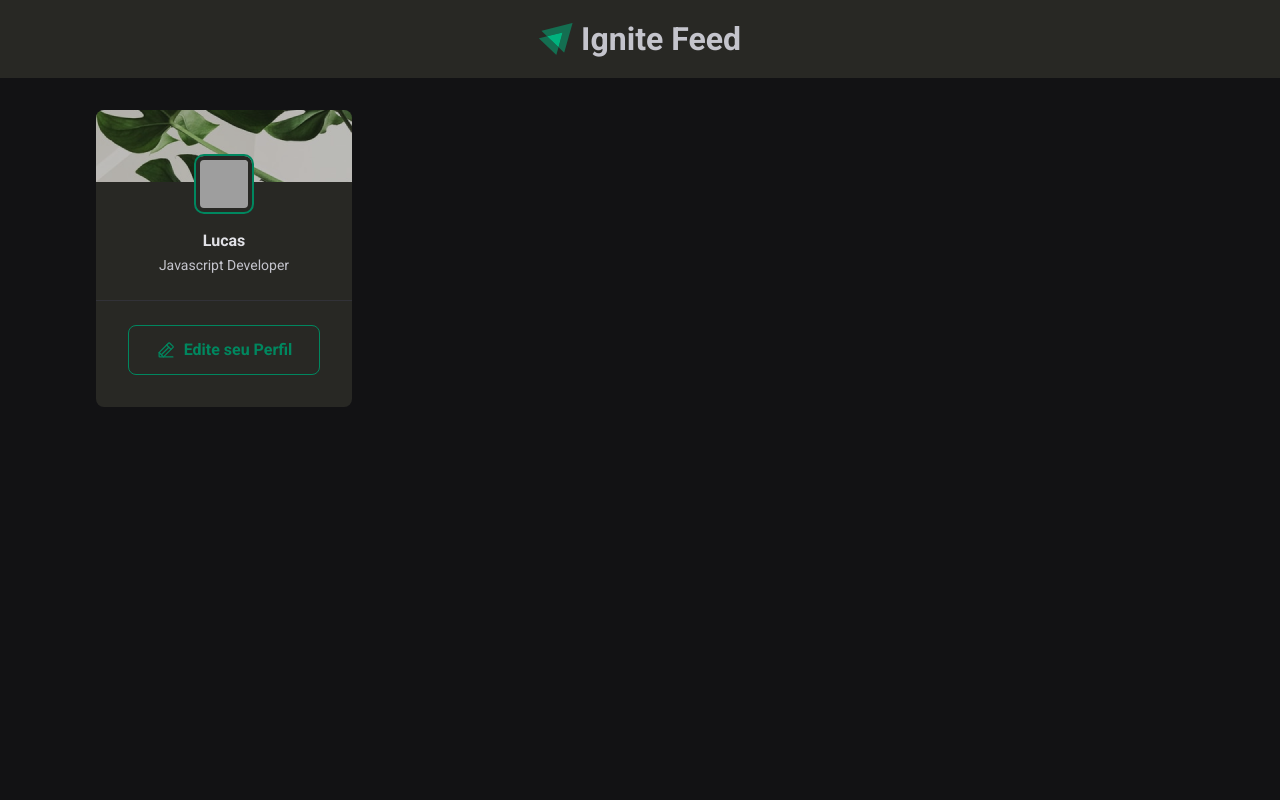
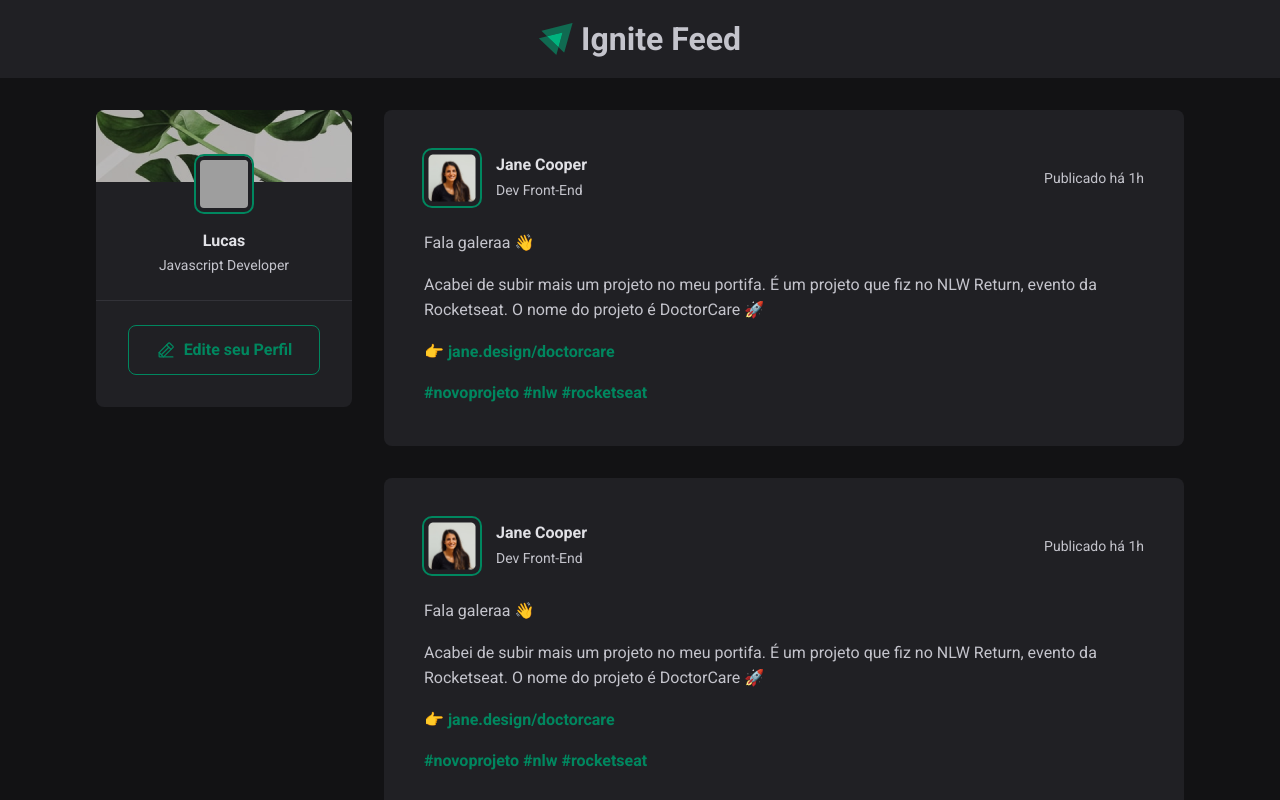
Before and after one commit to lucaswanderosck/ignite-feed, a React (Vite) app: page / in a window 1280 px wide. Shown: the top 800 px of the page. Built offline with nearby package versions, Linux system fonts and the light colour scheme; grey boxes are pictures that could not be loaded.

Commit message:
Add Post component and styles

```diff
--- a/src/App.jsx
+++ b/src/App.jsx
@@ -1,5 +1,6 @@
 import styles from "./App.module.css";
 import { Header } from "./components/Header";
+import { Post } from "./components/Post";
 import { Sidebar } from "./components/Sidebar";
 
 export const App = () => {
@@ -8,7 +9,11 @@
       <Header />
       <div className={styles.wrapper}>
         <Sidebar />
-        <main></main>
+        <main>
+          <Post />
+          <Post />
+          <Post />
+        </main>
       </div>
     </>
   );
--- /dev/null
+++ b/src/components/Post.jsx
@@ -0,0 +1,35 @@
+import author1 from "../assets/images/author-1.png";
+import styles from "./Post.module.css";
+
+export const Post = () => {
+  return (
+    <article className={styles.post}>
+      <header>
+        <div className={styles.author}>
+          <img className={styles.avatar} src={author1} alt="" />
+          <div className={styles.authorInfo}>
+            <strong>Jane Cooper</strong>
+            <span>Dev Front-End</span>
+          </div>
+        </div>
+        <time title="19 de maio" dateTime="2023-05-19">
+          Publicado há 1h
+        </time>
+      </header>
+      <div className={styles.content}>
+        <p>Fala galeraa 👋</p>
+        <p>
+          Acabei de subir mais um projeto no meu portifa. É um projeto que fiz
+          no NLW Return, evento da Rocketseat. O nome do projeto é DoctorCare 🚀
+        </p>
+        <p>
+          👉 <a href="">jane.design/doctorcare</a>
+        </p>
+        <p>
+          <a href="">#novoprojeto</a> <a href="">#nlw</a>{" "}
+          <a href="">#rocketseat</a>
+        </p>
+      </div>
+    </article>
+  );
+};
--- /dev/null
+++ b/src/components/Post.module.css
@@ -0,0 +1,68 @@
+.post {
+  background-color: var(--gray-800);
+  border-radius: 8px;
+  padding: 2.5rem;
+}
+
+.post + .post {
+  margin-top: 2rem;
+}
+
+.post > header {
+  display: flex;
+  align-items: center;
+  justify-content: space-between;
+}
+
+.post > header time {
+  font-size: 0.875rem;
+  color: var(--gray-400);
+}
+
+.author {
+  display: flex;
+  align-items: center;
+  gap: 1rem;
+}
+
+.author .avatar {
+  box-sizing: initial;
+  width: 3rem;
+  height: 3rem;
+  border-radius: 8px;
+  border: 4px solid var(--gray-800);
+  outline: 2px solid var(--green-500);
+}
+
+.authorInfo strong {
+  line-height: 1.6;
+  display: block;
+  color: var(--gray-100);
+}
+
+.authorInfo span {
+  display: block;
+  font-size: 0.875rem;
+  line-height: 1.6rem;
+  color: var(--gray-400);
+}
+
+.content {
+  line-height: 1.6rem;
+  color: var(--gray-300);
+  margin-top: 1.5rem;
+}
+
+.content p {
+  margin-top: 1rem;
+}
+
+.content a {
+  font-weight: bold;
+  color: var(--green-500);
+  text-decoration: none;
+}
+
+.content a:hover {
+  color: var(--green-300);
+}
--- a/src/styles/global.css
+++ b/src/styles/global.css
@@ -6,9 +6,10 @@
   --gray-400: ##8d8d99;
   --gray-600: #323238;
   --gray-700: #29292e;
-  --gray-800: #282824;
+  --gray-800: #202024;
   --gray-900: #121214;
 
+  --green-300: #00b37e;
   --green-500: #00875f;
 }
 
```
Also changed, not shown: src/assets/images/author-1.png (added).
